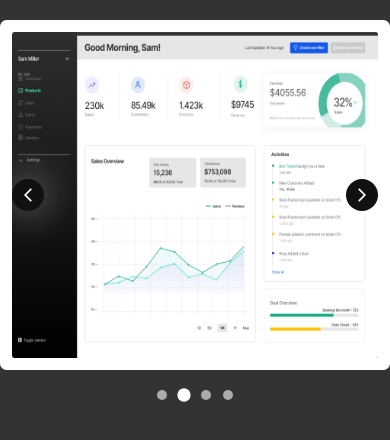
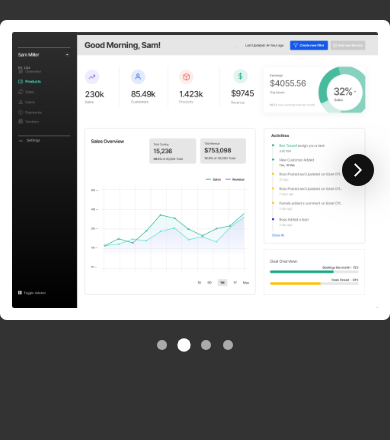
Before and after one commit to vipulgoel30/heliverse-task, a React (Create React App) app: page / in a window 390 px wide. Shown: the top 440 px of the page. Built offline with nearby package versions, Linux system fonts and the light colour scheme.

Commit message:
Responsive commit

```diff
--- a/src/components/Carousel/Carousel.module.css
+++ b/src/components/Carousel/Carousel.module.css
@@ -1,7 +1,6 @@
 .carousel {
   margin: 2rem 0;
   height: 55rem;
-  /* height: 85vh; */
   position: relative;
   overflow: hidden;
 }
@@ -10,7 +9,7 @@
   position: absolute;
   z-index: 5;
   width: 65%;
-  overflow: hidden;
+  /* overflow: hidden; */
 }
 
 .carouselItem:nth-child(1) {
@@ -189,9 +188,27 @@
   padding: 0 6%;
 }
 
+@media (max-width: 1024px) {
+  .carousel {
+    height: 48rem;
+  }
+}
+
 @media (max-width: 768px) {
   .carousel {
+    height: 42rem;
+  }
+}
+
+@media (max-width: 640px) {
+  .carousel {
     height: 35rem;
+  }
+}
+
+@media (max-width: 520px) {
+  .carousel {
+    height: 30rem;
   }
   .carouselItem {
     width: 100vw;
@@ -203,6 +220,7 @@
   }
 
   .carouselBtnContainer {
-    padding: 0 3%;
+    justify-content: end;
+    padding: 0 4%;
   }
 }
--- a/src/components/Carousel/CarouselButton.js
+++ b/src/components/Carousel/CarouselButton.js
@@ -7,7 +7,7 @@ import {
 const CarouselButtonForward = (props) => {
   return (
     <button
-      className={`${classes.btnRight} ${classes.btn}`}
+      className={`${classes.btnForward} ${classes.btn}`}
       onClick={props.onClick}
     >
       <MdOutlineArrowForwardIos />
@@ -18,7 +18,7 @@ const CarouselButtonForward = (props) => {
 const CarouselButtonBackward = (props) => {
   return (
     <button
-      className={`${classes.btnRight} ${classes.btn}`}
+      className={`${classes.btnBackward} ${classes.btn}`}
       onClick={props.onClick}
     >
       <MdOutlineArrowBackIosNew />
--- a/src/components/Carousel/CarouselButton.module.css
+++ b/src/components/Carousel/CarouselButton.module.css
@@ -11,6 +11,7 @@
   color: #fff;
   font-size: 2.2rem;
   transition: all 0.2s;
+  box-shadow: 0px 4px 32px rgba(134, 134, 134, 0.56);
 }
 
 .btn:hover {
@@ -21,16 +22,6 @@
   scale: 0.95;
 }
 
-.btnLeft {
-  /* left: 5vw; */
-  box-shadow: -0rem 0 4rem 0.1rem rgba(255, 255, 255, 0.5);
-}
-
-.btnRight {
-  /* right: 5vw;s */
-  box-shadow: 0rem 0 4rem 0.1rem rgba(255, 255, 255, 0.5);
-}
-
 @media (max-width: 768px) {
   .btn {
     width: 3.2rem;
@@ -38,3 +29,9 @@
     font-size: 1.6rem;
   }
 }
+
+@media (max-width: 520px) {
+  .btnBackward {
+    display: none;
+  }
+}
```
